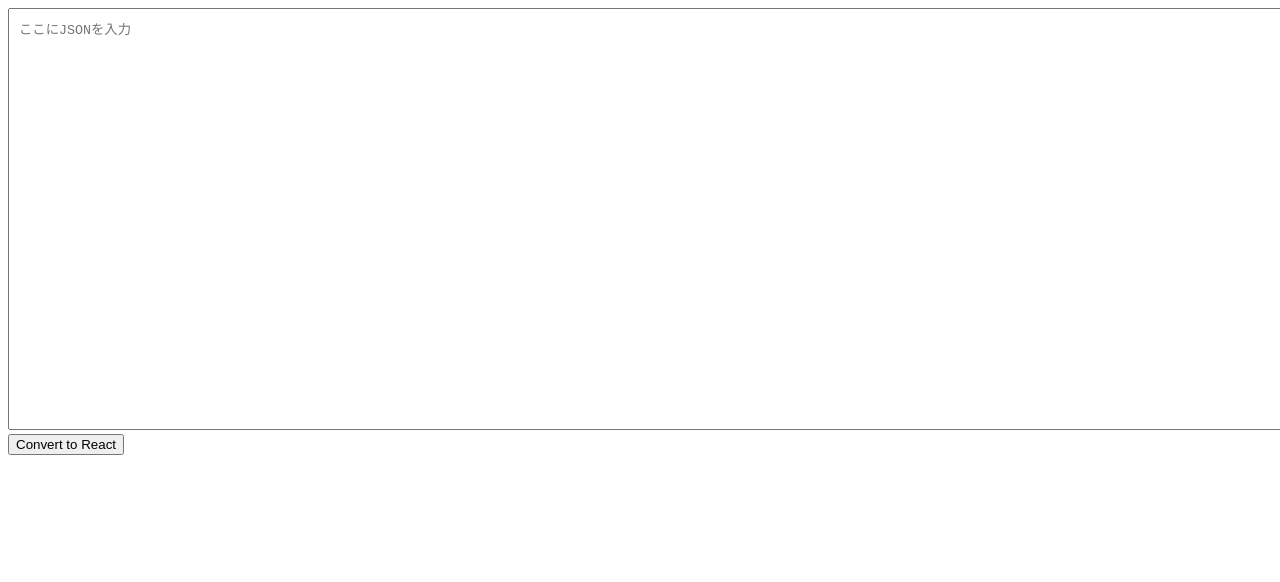
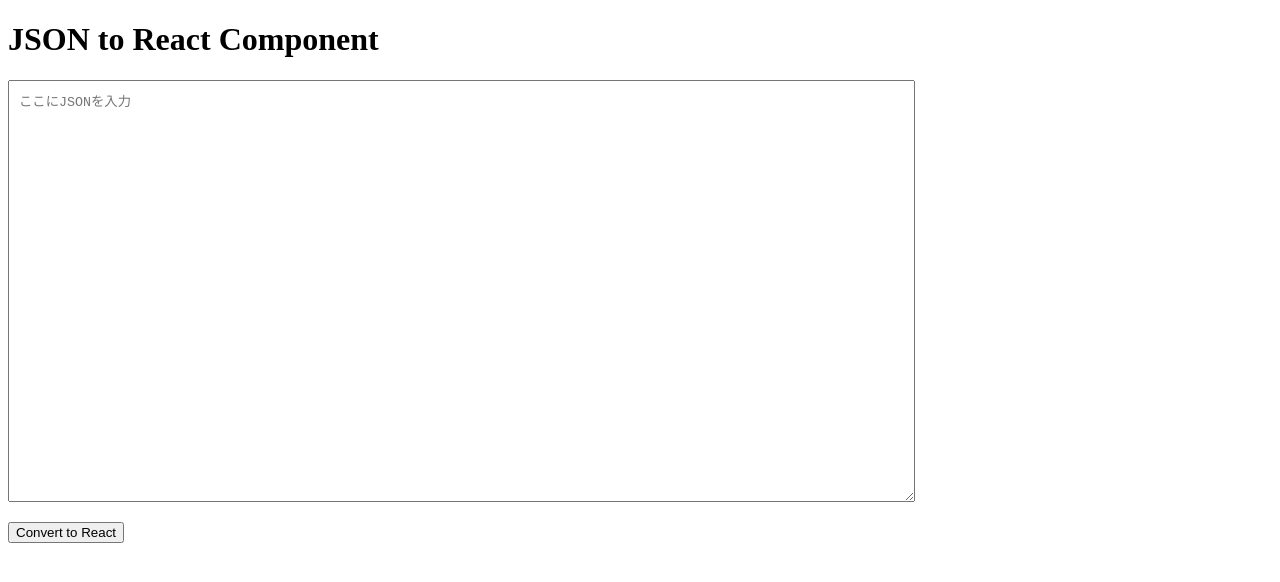
Before and after one commit to yuki-js/lark2react, a React (Vite) app: page / in a window 1280 px wide. Shown: the top 582 px of the page. Built offline with nearby package versions, Linux system fonts and the light colour scheme.

Commit message:
textareaで文字列を受け取ってリアルタイムでとりあえず表示

```diff
--- /dev/null
+++ b/src/components/InputTextArea.tsx
@@ -0,0 +1,28 @@
+import React, {useState} from 'react'
+
+function InputTextArea() {
+
+  const [jsonInput, setJsonInput] = useState("");
+
+  const handleChange = (event) => {
+      setJsonInput(event.target.value)
+  };
+
+  return (
+    <div>
+        <textarea
+            value = {jsonInput}
+            onChange = {handleChange}
+            placeholder="ここにJSONを入力"
+            style={{
+                padding: "10px",
+                width: "70%",
+                height: "400px"
+            }}
+        />
+        <p>{jsonInput}</p>
+    </div>
+  )
+}
+
+export default InputTextArea
--- a/src/components/TextArea.tsx
+++ /dev/null
@@ -1,19 +0,0 @@
-import React from 'react'
-
-function TextArea() {
-
-  return (
-    <div>
-        <textarea
-            placeholder="ここにJSONを入力"
-            style={{
-                padding: "10px",
-                width: "100%",
-                height: "400px"
-            }}
-        />
-    </div>
-  )
-}
-
-export default TextArea
--- a/src/main.tsx
+++ b/src/main.tsx
@@ -1,12 +1,13 @@
 import { StrictMode } from 'react'
 import { createRoot } from 'react-dom/client'
-import TextArea from './components/TextArea'
+import InputTextArea from './components/InputTextArea'
 import ConvertButton from './components/ConvertButton'
 
 createRoot(document.getElementById('root')!).render(
   <StrictMode>
     <div>
-      <TextArea/>
+      <h1>JSON to React Component</h1>
+      <InputTextArea/>
       <ConvertButton/>
     </div>
   </StrictMode>,
```
